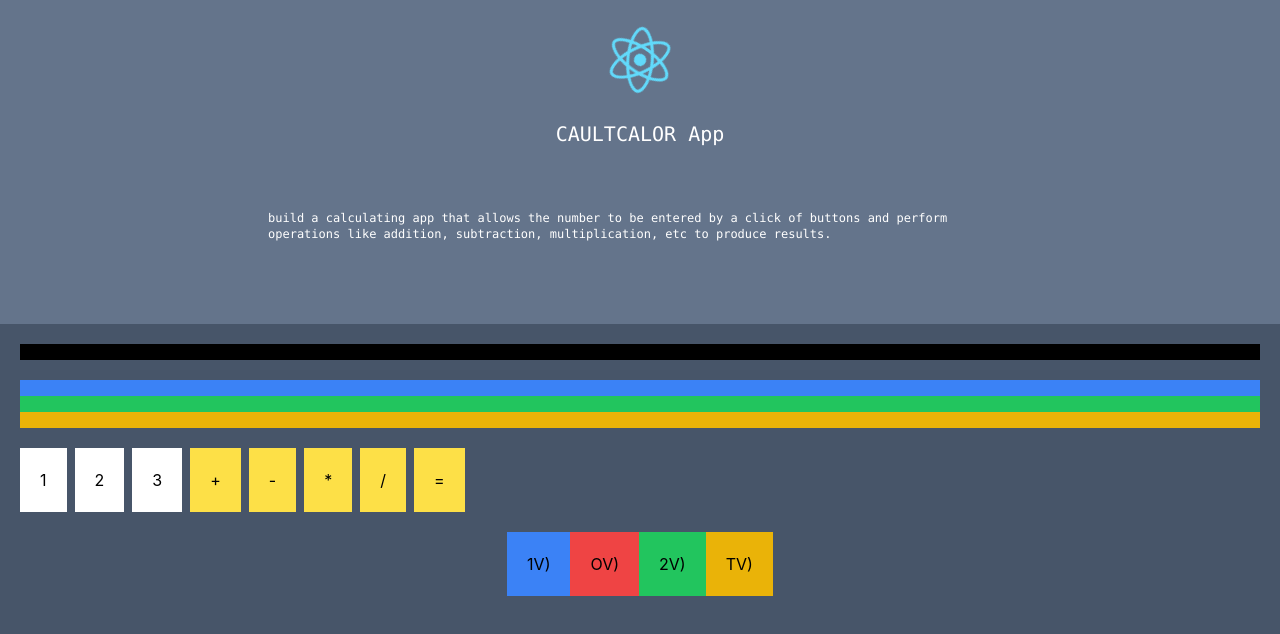
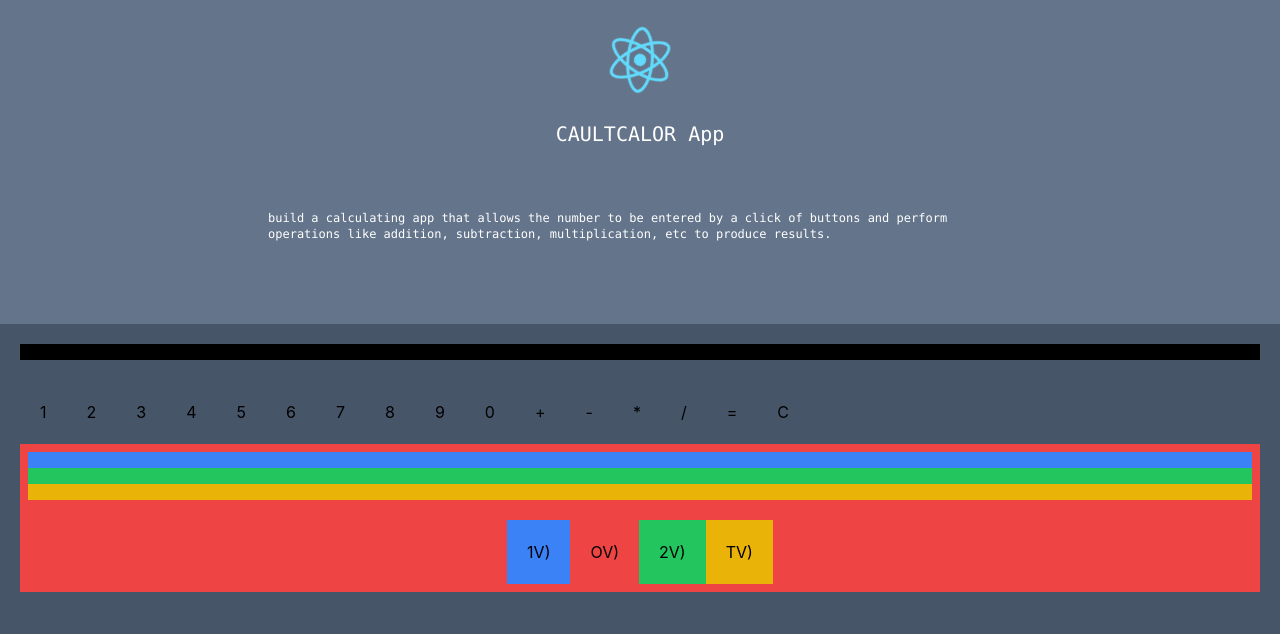
Before and after one commit to solahidris/Project10_T1_CalculatorwReactnFlexbox, a React (Create React App) app: page / in a window 1280 px wide. Shown: the top 634 px of the page. Built offline with nearby package versions, Linux system fonts and the light colour scheme.

Commit message:
added all buttons and all remaining nu mbers, operators and logic

```diff
--- a/src/App.js
+++ b/src/App.js
@@ -2,82 +2,63 @@ import "./App.css";
 import Header from "./components/header.js";
 import React from "react";
 import { useState } from "react";
-
+import ButtonHandler from "./components/ButtonHandler.js";
 
 function App() {
-
-  const [firstValue,setFirstValue] = useState(null);
+  // value & operators useState
+  const [firstValue, setFirstValue] = useState(null);
   const [operatorValue, setOperatorValue] = useState(null);
-  const [secondValue,setSecondValue] = useState(null);
-  const [totalValue,setTotalValue] = useState(null);
+  const [secondValue, setSecondValue] = useState(null);
+  const [totalValue, setTotalValue] = useState(null);
   const [displayValue, setDisplayValue] = useState(null);
-
-  const buttonHandler = (e) => {
-    const value = e.target.value;
-    if (!isNaN(value) && operatorValue === null) {
-      setFirstValue(value);
-      setDisplayValue(value);
-    } else if (firstValue !== null && isNaN(value) && value !== "=" && secondValue === null) {
-      setOperatorValue(value);
-    } else if (!isNaN(value) && firstValue !== null && operatorValue !== null) {
-      setSecondValue(value);
-      setDisplayValue(value);
-    } else if ((value === "=") && (secondValue !== null)) {
-      let result;
-      if (operatorValue === "+") {
-        result = parseInt(firstValue) + parseInt(secondValue);
-      } else if (operatorValue === "-") {
-        result = parseInt(firstValue) - parseInt(secondValue);
-      } else if (operatorValue === "*") {
-        result = parseInt(firstValue) * parseInt(secondValue);
-      } else if (operatorValue === "/") {
-        result = parseInt(firstValue) / parseInt(secondValue);
-      }
-      setTotalValue(result);
-      setFirstValue(result); // Allow continue calculation
-      setDisplayValue(result);
-      setOperatorValue(null);
-      setSecondValue(null);
-    }
-  };
 
   return (
     <div className="bg-slate-600 h-screen">
-
       <Header />
 
+      {/* actual display needed */}
       <div className="my-5 mx-5">
-        {/* actual display needed */}
         <div>
-            <label className="flex justify-center p-2 mb-5 bg-black text-white">{displayValue}</label>
+          <label className="flex justify-center p-2 mb-5 bg-black text-white">
+            {displayValue}
+          </label>
         </div>
 
+        <ButtonHandler
+          operatorValue={operatorValue}
+          setOperatorValue={setOperatorValue}
+          firstValue={firstValue}
+          setFirstValue={setFirstValue}
+          secondValue={secondValue}
+          setSecondValue={setSecondValue}
+          totalValue={totalValue}
+          setTotalValue={setTotalValue}
+          displayValue={displayValue}
+          setDisplayValue={setDisplayValue}
+        />
+
         {/* under the hood - testing display (not needed) */}
-        <label className="flex justify-center p-2 bg-blue-500 text-white">{firstValue}</label>
-        <label className="flex justify-center p-2 bg-green-500 text-black">{secondValue}</label>
-        <label className="flex justify-center p-2 bg-yellow-500 text-black">{totalValue}</label>
-      </div>
+        <div className="mt-5a p-2 bg-red-500">
+        <label className="flex justify-center p-2 bg-blue-500 text-white">
+          {firstValue}
+        </label>
+        <label className="flex justify-center p-2 bg-green-500 text-black">
+          {secondValue}
+        </label>
+        <label className="flex justify-center p-2 bg-yellow-500 text-black">
+          {totalValue}
+        </label>
 
-        {/* buttons - all needed for grid later */}
-      <div className="mx-5">
-        <button value="1" onClick={buttonHandler} className="p-5 bg-white mr-2">1</button>
-        <button value="2" onClick={buttonHandler} className="p-5 bg-white mr-2">2</button>
-        <button value="3" onClick={buttonHandler} className="p-5 bg-white mr-2">3</button>
-
-        <button value="+" onClick={buttonHandler} className="p-5 bg-yellow-300 mr-2">+</button>
-        <button value="-" onClick={buttonHandler} className="p-5 bg-yellow-300 mr-2">-</button>
-        <button value="*" onClick={buttonHandler} className="p-5 bg-yellow-300 mr-2">*</button>
-        <button value="/" onClick={buttonHandler} className="p-5 bg-yellow-300 mr-2">/</button>
-        <button value="=" onClick={buttonHandler} className="p-5 bg-yellow-300 mr-2">=</button>
-      </div>
-
-        {/* under the hood - value checker (not needed) */}
-      <div className="flex justify-center mt-5">
+        <div className="flex justify-center mt-5">
         <label className="p-5 bg-blue-500 text-blue">1V) {firstValue}</label>
         <label className="p-5 bg-red-500 text-black">OV) {operatorValue}</label>
         <label className="p-5 bg-green-500 text-black">2V) {secondValue}</label>
         <label className="p-5 bg-yellow-500 text-black">TV) {totalValue}</label>
       </div>
+        </div>
+      </div>
+
+      {/* under the hood - value checker (not needed) */}
 
     </div>
   );
--- /dev/null
+++ b/src/components/ButtonHandler.js
@@ -0,0 +1,122 @@
+import React from "react";
+
+const ButtonHandler = ({
+  operatorValue,
+  setOperatorValue,
+  firstValue,
+  setFirstValue,
+  secondValue,
+  setSecondValue,
+  totalValue,
+  setTotalValue,
+  displayValue,
+  setDisplayValue,
+}) => {
+  const buttonHandler = (e) => {
+    const value = e.target.value;
+
+    // firstValue logic
+    if (!isNaN(value) && operatorValue === null) {
+      if (firstValue === null) {
+        setFirstValue(value);
+        setDisplayValue(value);
+      } else {
+        const newValue = firstValue + value;
+        setFirstValue(newValue);
+        setDisplayValue(newValue);
+      }
+      // operatorValue logic
+    } else if (firstValue !== null && isNaN(value) && value !== "=" && secondValue === null && value !== "C") {
+      setOperatorValue(value);
+      // secondValue logic
+    } else if (!isNaN(value) && firstValue !== null && operatorValue !== null) {
+      if (secondValue === null) {
+        setSecondValue(value);
+        setDisplayValue(value);
+      } else {
+        const newValue = secondValue + value;
+        setSecondValue(newValue);
+        setDisplayValue(newValue);
+      }
+      // totalValue logic
+    } else if (value === "=" && secondValue !== null) {
+      let result;
+      if (operatorValue === "+") {
+        result = parseInt(firstValue) + parseInt(secondValue);
+      } else if (operatorValue === "-") {
+        result = parseInt(firstValue) - parseInt(secondValue);
+      } else if (operatorValue === "*") {
+        result = parseInt(firstValue) * parseInt(secondValue);
+      } else if (operatorValue === "/") {
+        result = parseInt(firstValue) / parseInt(secondValue);
+      }
+      setTotalValue(result);
+      setFirstValue(result); // Allow continue calculation
+      setDisplayValue(result);
+      setOperatorValue(null);
+      setSecondValue(null);
+    } else if (value === "C") {
+      setTotalValue(null);
+      setFirstValue(null);
+      setDisplayValue(0);
+      setOperatorValue(null);
+      setSecondValue(null);
+    }
+  };
+
+  return (
+    <>
+      {/* button components */}
+      <button value="1" onClick={buttonHandler} className="p-5 bg-white mr-2">
+        1
+      </button>
+      <button value="2" onClick={buttonHandler} className="p-5 bg-white mr-2">
+        2
+      </button>
+      <button value="3" onClick={buttonHandler} className="p-5 bg-white mr-2">
+        3
+      </button>
+      <button value="4" onClick={buttonHandler} className="p-5 bg-white mr-2">
+        4
+      </button>
+      <button value="5" onClick={buttonHandler} className="p-5 bg-white mr-2">
+        5
+      </button>
+      <button value="6" onClick={buttonHandler} className="p-5 bg-white mr-2">
+        6
+      </button>
+      <button value="7" onClick={buttonHandler} className="p-5 bg-white mr-2">
+        7
+      </button>
+      <button value="8" onClick={buttonHandler} className="p-5 bg-white mr-2">
+        8
+      </button>
+      <button value="9" onClick={buttonHandler} className="p-5 bg-white mr-2">
+        9
+      </button>
+      <button value="0" onClick={buttonHandler} className="p-5 bg-white mr-2">
+        0
+      </button>
+      <button value="+" onClick={buttonHandler} className="p-5 bg-yellow-300 mr-2">
+        +
+      </button>
+      <button value="-" onClick={buttonHandler} className="p-5 bg-yellow-300 mr-2">
+        -
+      </button>
+      <button value="*" onClick={buttonHandler} className="p-5 bg-yellow-300 mr-2">
+        *
+      </button>
+      <button value="/" onClick={buttonHandler} className="p-5 bg-yellow-300 mr-2">
+        /
+      </button>
+      <button value="=" onClick={buttonHandler} className="p-5 bg-yellow-300 mr-2">
+        =
+      </button>
+      <button value="C" onClick={buttonHandler} className="p-5 bg-yellow-300 mr-2">
+        C
+      </button>
+    </>
+  );
+};
+
+export default ButtonHandler;
--- a/src/components/buttons.js
+++ /dev/null
@@ -1,33 +0,0 @@
-import React from "react";
-
-const CalculatorButtons = () => {
-    const buttonClickHandler = (e) => {
-        console.log(e.target.value)
-    }
-
-    return (
-        <div>
-        <div className="bg-green-400/50 grid grid-cols-4 gap-3">
-        {/* <button key={1} value={1} onClick={buttonClickHandler} className="py-2 w-10 flex justify-center bg-green-500">1</button> */}
-            <button key={1} value={1} onClick={buttonClickHandler} className="py-2 flex justify-center bg-green-500">1</button>
-            <button key={2} value={2} onClick={buttonClickHandler} className="py-2 flex justify-center bg-green-500">2</button>
-            <button key={3} value={3} onClick={buttonClickHandler} className="py-2 flex justify-center bg-green-500">3</button>
-            <button key={"/"} value={"/"} onClick={buttonClickHandler} className="py-2 flex justify-center bg-green-500">/</button>
-            <button key={4} value={4} onClick={buttonClickHandler} className="py-2 flex justify-center bg-green-500">4</button>
-            <button key={5} value={5} onClick={buttonClickHandler} className="py-2 flex justify-center bg-green-500">5</button>
-            <button key={6} value={6} onClick={buttonClickHandler} className="py-2 flex justify-center bg-green-500">6</button>
-            <button key={"x"} value={"x"} onClick={buttonClickHandler} className="py-2 flex justify-center bg-green-500">x</button>
-            <button key={7} value={7} onClick={buttonClickHandler} className="py-2 flex justify-center bg-green-500">7</button>
-            <button key={8} value={8} onClick={buttonClickHandler} className="py-2 flex justify-center bg-green-500">8</button>
-            <button key={9} value={9} onClick={buttonClickHandler} className="py-2 flex justify-center bg-green-500">9</button>
-            <button key={"-"} value={"-"} onClick={buttonClickHandler} className="py-2 flex justify-center bg-green-500">-</button>
-            <button key={"."} value={"."} onClick={buttonClickHandler} className="py-2 flex justify-center bg-green-500">.</button>
-            <button key={0} value={0} onClick={buttonClickHandler} className="py-2 flex justify-center bg-green-500">0</button>
-            <button key={"="} value={"="} onClick={buttonClickHandler} className="py-2 flex justify-center bg-green-500">=</button>
-            <button key={"+"} value={"+"} onClick={buttonClickHandler} className="py-2 flex justify-center bg-green-500">+</button>
-        </div>
-        </div>
-    );
-};
-
-export default CalculatorButtons;
--- a/tailwind.config.js
+++ b/tailwind.config.js
@@ -1,7 +1,7 @@
 /** @type {import('tailwindcss').Config} */
 module.exports = {
   content: [
-    "./src/App.js", "./src/components/header.js", "./src/components/buttons.js"
+    "./src/App.js", "./src/components/header.js",
   ],
   theme: {
     extend: {
```
